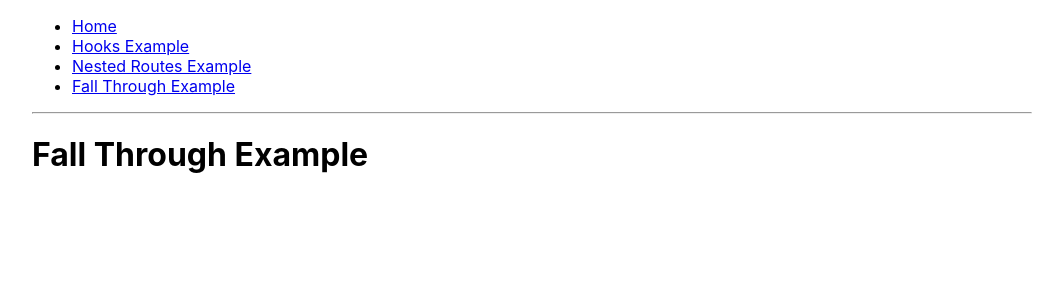
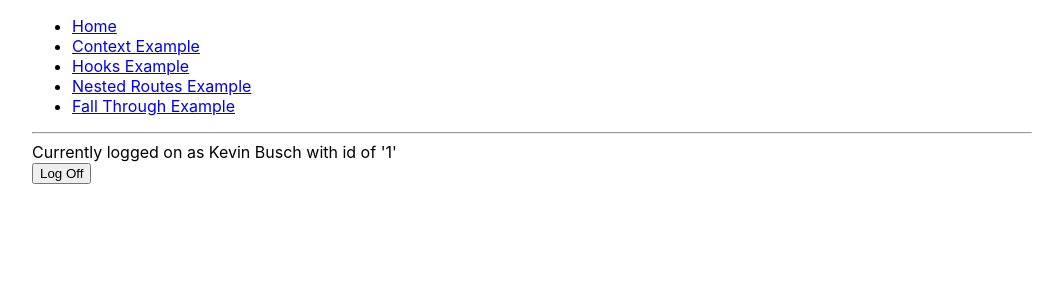
Before and after one commit to KevinBusch/react-all-the-things, a React (Create React App) app: page /context in a window 1280 px wide. Shown: the top 300 px of the page, without its empty margins (108-1171 px from the left). Built offline with nearby package versions, Linux system fonts and the light colour scheme.

Commit message:
Added simple context example

```diff
--- a/src/App.js
+++ b/src/App.js
@@ -3,6 +3,7 @@ import { BrowserRouter as Router } from 'react-router-dom'
 import { Link, Route, Switch } from 'react-router-dom'
 import { NestedRoutesExample } from "./nested-routes/nested-routes-example"
 import { HooksExample } from "./hooks/hooks-example"
+import { ContextExample } from "./context/context-example"
 import { FallThrough } from "./fall-through/fall-through"
 import { Home } from "./home/home"
 
@@ -14,6 +15,7 @@ class App extends React.Component {
         <div style={{width: 1000, margin: '0 auto'}}>
           <ul>
             <li><Link to='/'>Home</Link></li>
+            <li><Link to='/context'>Context Example</Link></li>
             <li><Link to='/hooks'>Hooks Example</Link></li>
             <li><Link to='/nested-routes'>Nested Routes Example</Link></li>
             <li><Link to='/fallthrough-example-ASDFA;LKHVE;IOUAHFLIWEUHFLIUWEHF'>Fall Through Example</Link></li>
@@ -23,6 +25,7 @@ class App extends React.Component {
 
           <Switch>  {/* <Switch /> allows for fallthrough component to only catch when none of the others are caught*/}
             <Route exact path='/' component={Home} />
+            <Route path='/context' component={ContextExample} />
             <Route path='/hooks' component={HooksExample} />
             <Route path='/nested-routes' component={NestedRoutesExample} />
             <Route component={FallThrough} />
--- /dev/null
+++ b/src/context/authentication-context.jsx
@@ -0,0 +1,62 @@
+import React, { Component } from 'react';
+
+const AuthenticationContext = React.createContext();
+
+/**
+ * Export the provider here
+ */
+export class AuthenticationContextProvider extends Component {
+  constructor(props) {
+    super(props);
+
+    console.log("AuthenticationContextProvider constructor!");
+    this.state = {
+        isAuthenticated: true,
+        loggedOnUser: {
+            id:   1,
+            name: 'Kevin Busch'
+        },
+    };
+  }
+
+  logOff = () => {
+    this.setState({
+        isAuthenticated: false,
+        loggedOnUser: null,
+    });
+  };
+
+  logOn = (id, name) => {
+    this.setState({
+        isAuthenticated: true,
+        loggedOnUser: {
+            id:   id,
+            name: name,
+        },
+    });
+  };
+
+  render() {
+    const { children } = this.props;
+
+    return (
+      <AuthenticationContext.Provider
+        value={{
+					isAuthenticated: this.state.isAuthenticated,
+					loggedOnUser:    this.state.loggedOnUser,
+          logOff:     		 this.logOff,
+					logOn:           this.logOn,
+        }}
+      >
+        {/* NOTE: Additional UI could be shown here */}
+
+        { children }
+      </AuthenticationContext.Provider>
+    );
+  }
+}
+
+/**
+ * Export the consumer here
+ */
+export const AuthenticationContextConsumer = AuthenticationContext.Consumer;
--- /dev/null
+++ b/src/context/context-example.jsx
@@ -0,0 +1,11 @@
+import React                      from 'react';
+import { AuthenticationContextProvider } from './authentication-context';
+import { NestedComponentLevel1 } from './nested-component-level1';
+
+export class ContextExample extends React.Component {
+    render() {
+      return <AuthenticationContextProvider>
+        <NestedComponentLevel1 />
+      </AuthenticationContextProvider>
+    }
+  };
--- /dev/null
+++ b/src/context/nested-component-level1.jsx
@@ -0,0 +1,8 @@
+import React                      from 'react';
+import { NestedComponentLevel2 } from './nested-component-level2';
+
+export class NestedComponentLevel1 extends React.Component {
+    render() {
+      return <NestedComponentLevel2 />
+    }
+  };
--- /dev/null
+++ b/src/context/nested-component-level2.jsx
@@ -0,0 +1,25 @@
+import React                      from 'react';
+import { AuthenticationContextConsumer } from './authentication-context';
+
+export class NestedComponentLevel2 extends React.Component {
+    render() {
+      return <AuthenticationContextConsumer>
+        {({ isAuthenticated, loggedOnUser, logOff, logOn }) => {
+          return <React.Fragment>
+            { isAuthenticated &&
+              <React.Fragment>
+                <label>Currently logged on as {loggedOnUser.name} with id of '{loggedOnUser.id}'</label><br />
+                <button onClick = { logOff }>Log Off</button>
+              </React.Fragment>
+            }
+            { !isAuthenticated &&
+              <React.Fragment>
+                <label>Not currently logged on as anyone</label><br />
+                <button onClick = { () => logOn(2, 'Dorian') }>Log On</button>
+              </React.Fragment>
+            }
+          </React.Fragment>
+        }}
+      </AuthenticationContextConsumer>
+    }
+  };
--- a/src/hooks/hooks-example.jsx
+++ b/src/hooks/hooks-example.jsx
@@ -69,13 +69,13 @@ export function HooksExample () {
 
   //#endregion
 
-  //#region useCustom()
-  // A custom hook is one that is a function that conventionally starts with `use` and can accept an arbitrary # of args and return anything
-  const useMyCustomGetData = () => {
-    //
-    console.log("useMyCustomGetData");
-    return "";
-  }
+  // //#region useCustom()
+  // // A custom hook is one that is a function that conventionally starts with `use` and can accept an arbitrary # of args and return anything
+  // const useMyCustomGetData = () => {
+  //   //
+  //   console.log("useMyCustomGetData");
+  //   return "";
+  // }
 
   //#endregion
 
```
